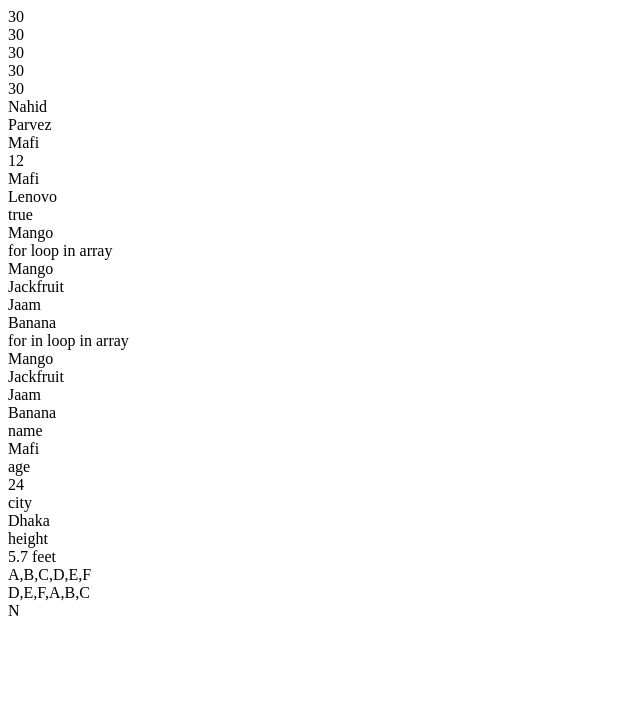
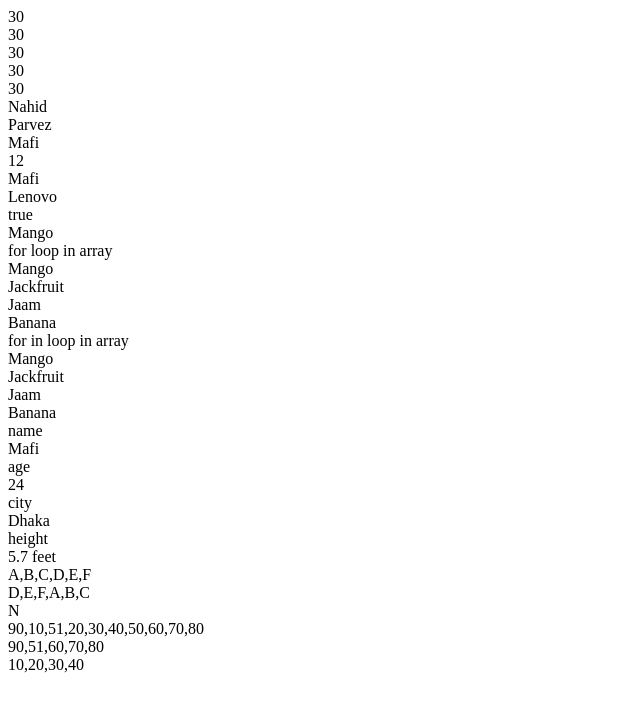
Before and after one commit to GOATAFI/JS_Practice_PHP_Laravel, a plain HTML site: page index.html in a window 1280 px wide. Shown: the whole page, without its empty margins (0-640 px from the left). Drawn offline with Linux system fonts and the light colour scheme.

Commit message:
js array filter method

```diff
--- a/index.html
+++ b/index.html
@@ -105,15 +105,27 @@
     document.write(arr3 + "<br>");
     document.write(arr4 + "<br>");
 
-    //------- JS Array Form Method --------
-    // String theke Array te convert korte chaile array.form() method use korte hobe
+    //------- JS Array Fromm Method --------
+    // String theke Array te convert korte chaile array.from() method use korte hobe
 
     let nameString = "Nahid Parvez Mafi";
     let nameArray = Array.from(nameString);
-    document.write(nameArray[0]);
+    document.write(nameArray[0] + "<br>");
 
+    //------ JS Array Filter --------
 
+    let numArray = [90, 10, 51, 20, 30, 40, 50, 60, 70, 80];
+    document.write(numArray + "<br>");
+    //50 er theke boro number gula ber kore ante chaytesi
+    //filter method er vitor ekta callback function declare kore dibo jar kono name thakbe na
 
-
+    let result = numArray.filter(function (item) {
+      return item > 50;
+    });
+    let result2 = numArray.filter(function (item) {
+      return item < 50;
+    });
+    document.write(result +"<br>");
+    document.write(result2 + "<br>");
   </script>
 </html>
```
